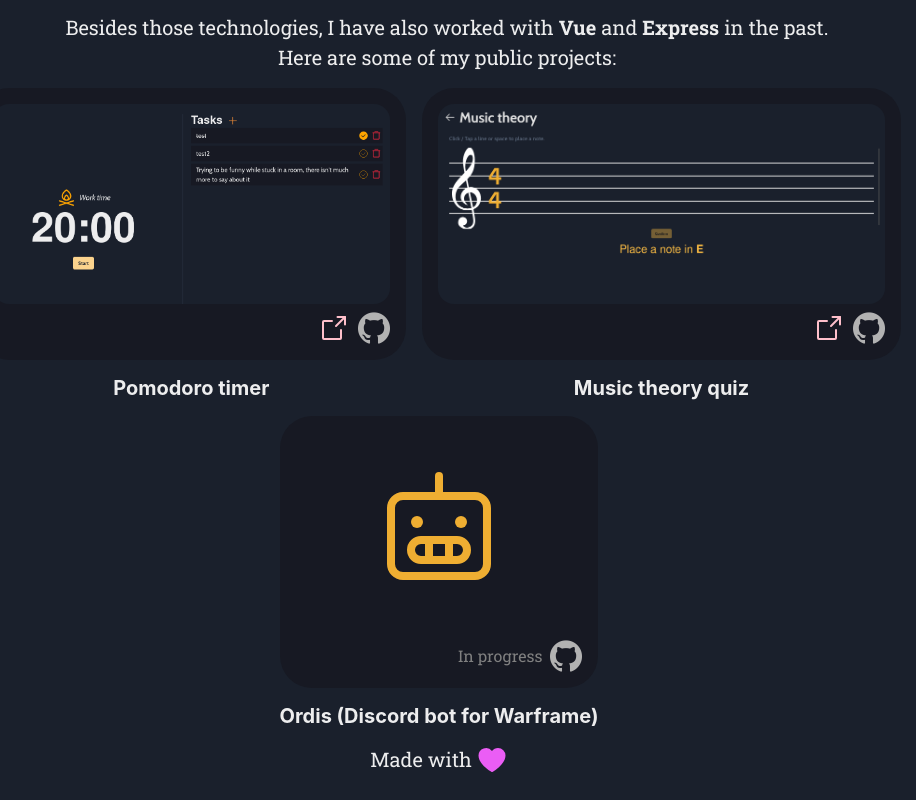
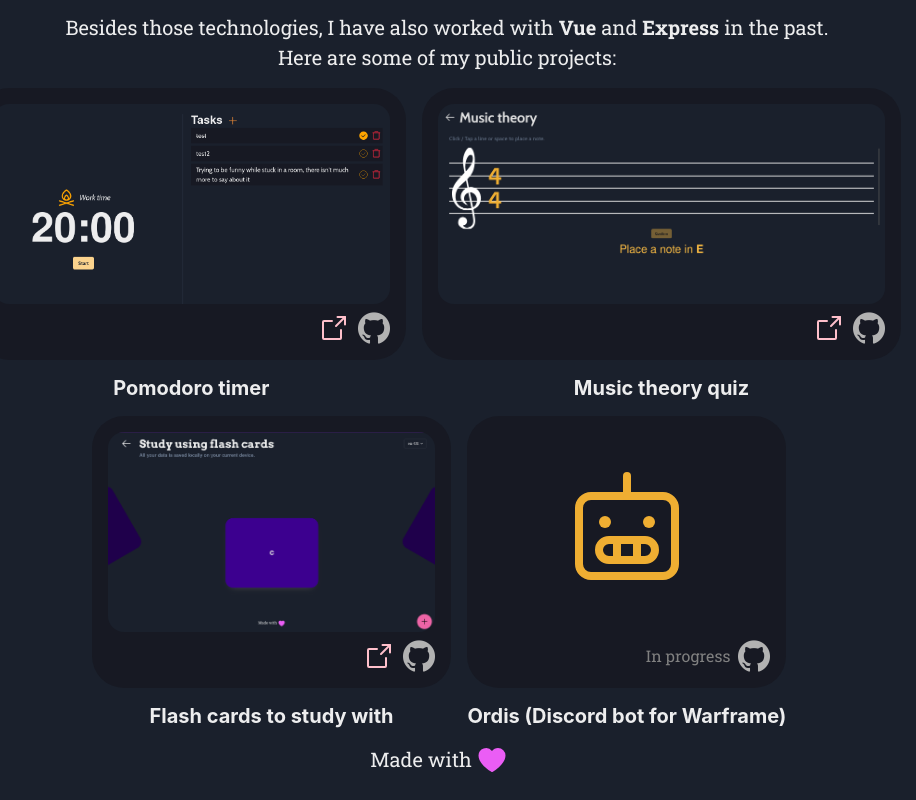
Before and after one commit to Shoonkey/portfolio-v1, a Next.js app: page / in a window 1280 px wide. Shown: the part 508-1308 px from the top of the page, without its empty margins (201-1117 px from the left). Built offline with nearby package versions, Linux system fonts and the light colour scheme; a web font is replaced by a local one.

Commit message:
feat: added flash cards to landing page

```diff
--- a/src/i18n/en-US/portfolio.json
+++ b/src/i18n/en-US/portfolio.json
@@ -26,6 +26,9 @@
         },
         "ordis": {
           "title": "Ordis (Discord bot for Warframe)"
+        },
+        "flashCardApp": {
+          "title": "Flash cards to study with"
         }
       }
     }
--- a/src/i18n/pt-BR/portfolio.json
+++ b/src/i18n/pt-BR/portfolio.json
@@ -26,6 +26,9 @@
         },
         "ordis": {
           "title": "Ordis (Bot do Discord para Warframe)"
+        },
+        "flashCardApp": {
+          "title": "Flash cards para estudar"
         }
       }
     }
--- a/src/pages/index.tsx
+++ b/src/pages/index.tsx
@@ -90,6 +90,13 @@ const Home: NextPage = () => {
             imageSource="/music-theory-quiz.png"
           />
           <Project
+            type="website"
+            name={i18n.content.home.projects.flashCardApp.title}
+            link="/flash-card-app"
+            githubLink="https://github.com/Shoonkey/portfolio/tree/main/src/projects/flash-card-app"
+            imageSource="/flash-cards.png"
+          />
+          <Project
             type="bot"
             name={i18n.content.home.projects.ordis.title}
             githubLink="https://github.com/Shoonkey/ordis"
```
Also changed, not shown: public/flash-cards.png (added).
